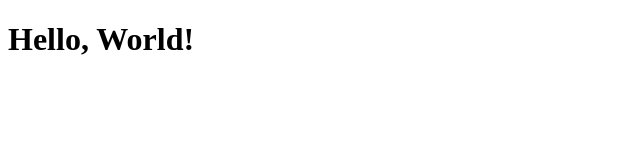
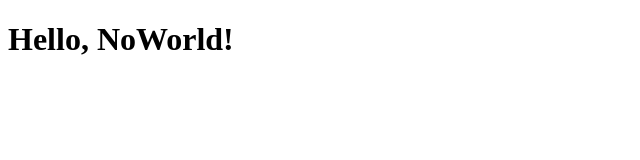
Before and after one commit to AngelPASTORROJAS/exercice, a plain HTML site: page index.html in a window 1280 px wide. Shown: the whole page, without its empty margins (0-640 px from the left). Drawn offline with Linux system fonts and the light colour scheme.

Commit message:
Ajouter une nouvelle fonctionnalité

```diff
--- a/index.html
+++ b/index.html
@@ -4,6 +4,6 @@
         <title>Hello World</title>
     </head>
     <body>
-        <h1>Hello, World!</h1>
+        <h1>Hello, NoWorld!</h1>
     </body>
 </html>
```
